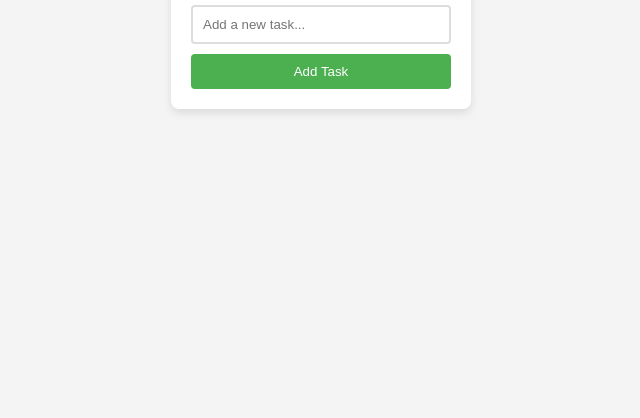
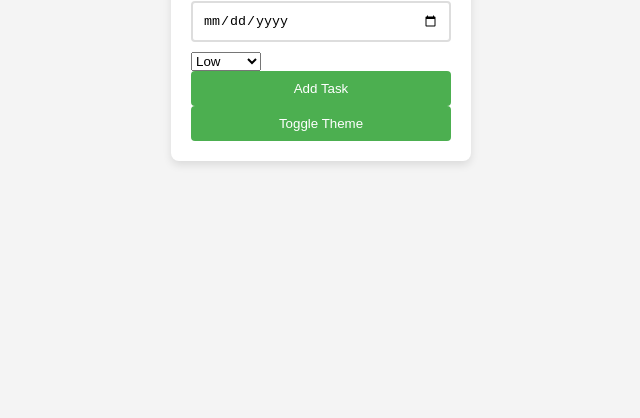
Before and after one commit to immustafa37/To-Do-List, a plain HTML site: page index.html in a window 1280 px wide. Shown: the part 382-800 px from the top of the page, without its empty margins (319-959 px from the left). Drawn offline with Linux system fonts and the light colour scheme.

Commit message:
some changing in structure

```diff
--- a/index.html
+++ b/index.html
@@ -9,10 +9,23 @@
 <body>
     <div class="container">
         <h1>To-Do List</h1>
+
+        <!-- Input fields for task -->
         <input type="text" id="taskInput" placeholder="Add a new task..." />
+        <input type="date" id="taskDeadline" />
+        <select id="taskPriority">
+            <option value="Low">Low</option>
+            <option value="Medium">Medium</option>
+            <option value="High">High</option>
+        </select>
         <button id="addBtn">Add Task</button>
+
+        <!-- Theme toggle button -->
+        <button id="themeToggle">Toggle Theme</button>
+
         <ul id="taskList"></ul>
     </div>
+
     <script src="script.js"></script>
 </body>
 </html>
```
